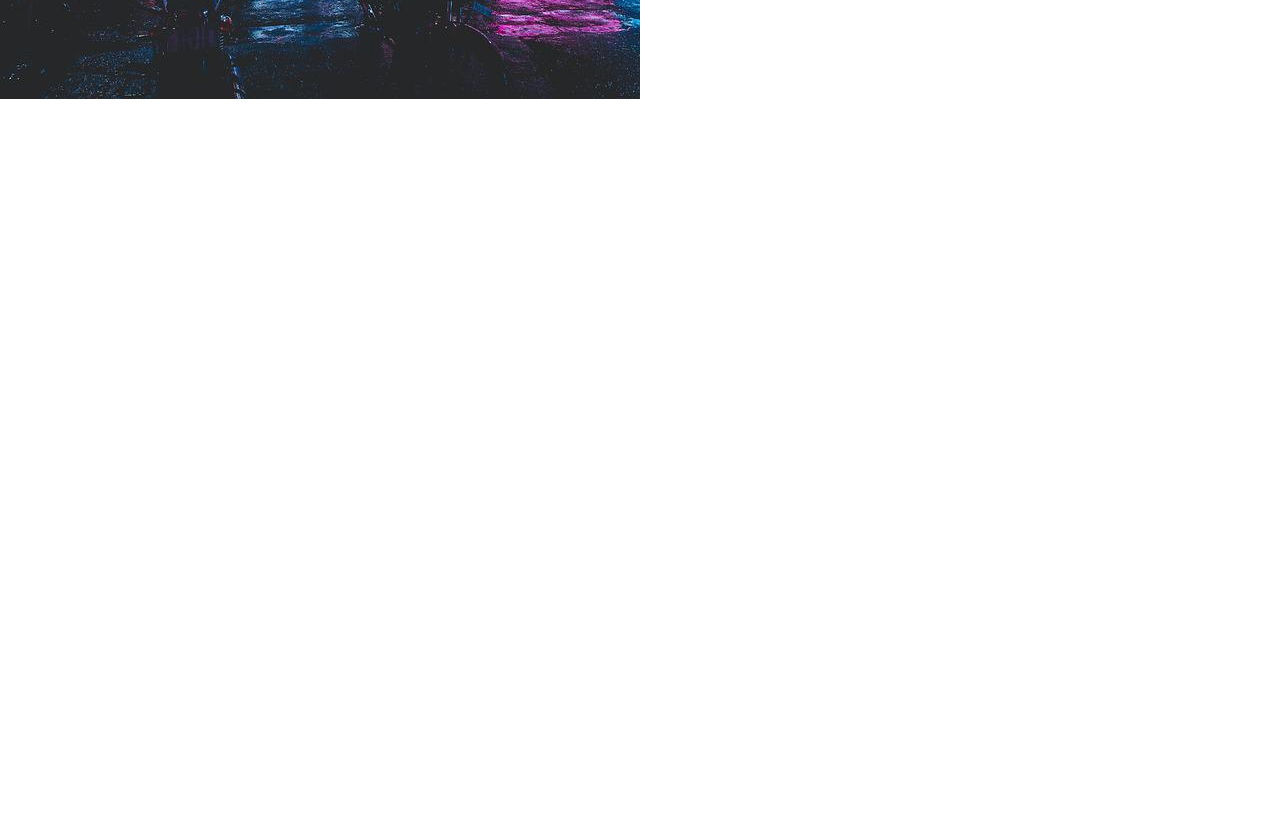
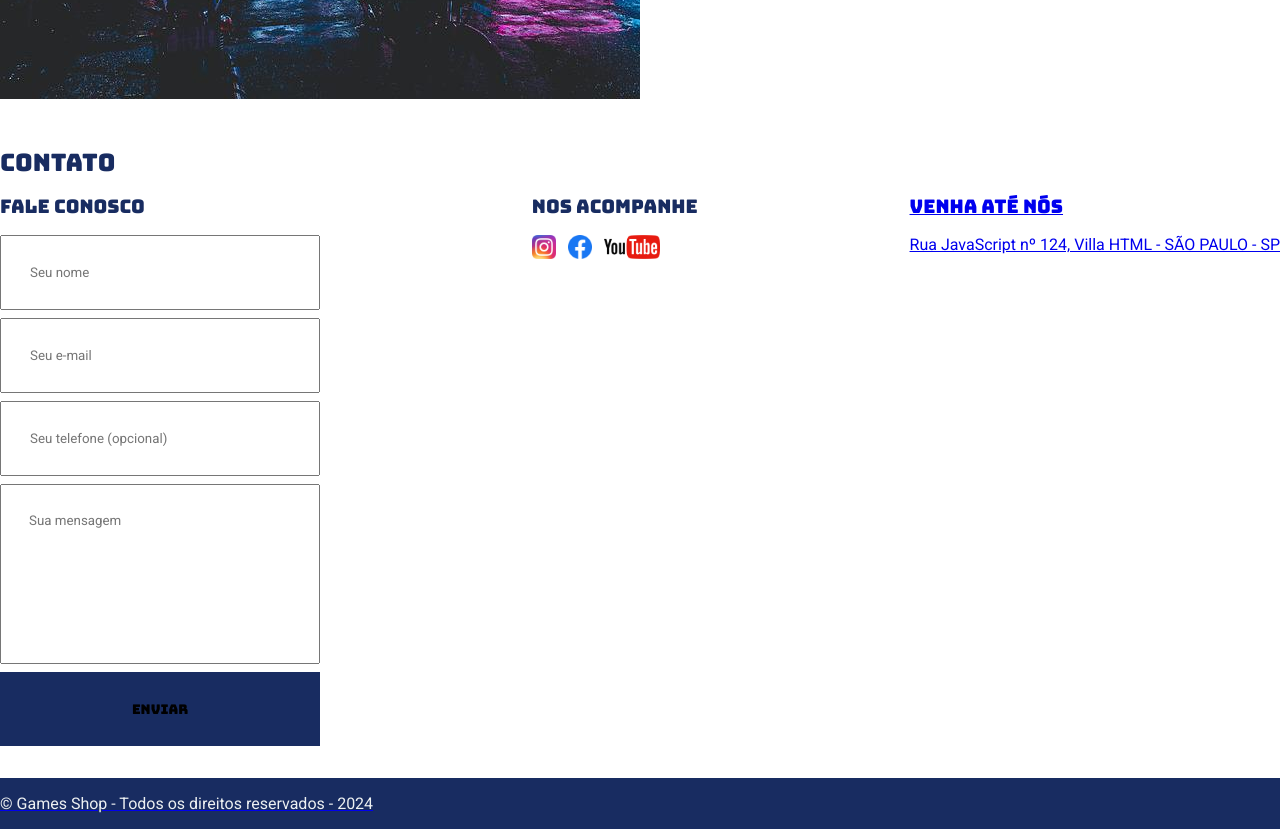
Before and after one commit to v1nidv/Site-Games-Shop, a plain HTML site: page GAMES SHOP/index.html in a window 1280 px wide. Shown: the part 480-1309 px from the top of the page. Before the commit the page ends 800 px from the top, so only its background shows below. Drawn offline with Linux system fonts and the light colour scheme.

Commit message:
quase pronto

```diff
--- a/GAMES SHOP/index.html
+++ b/GAMES SHOP/index.html
@@ -3,6 +3,7 @@
 <head>
     <meta charset="UTF-8">
     <meta name="viewport" content="width=device-width, initial-scale=1.0">
+    <meta http-equiv="X-UA-COMPATIBLE" content="IE-edge">
     <title>Games Shop - A sua loja de ghames</title>
     <link rel="stylesheet" href="./main.css">
 
@@ -17,16 +18,16 @@
             <nav>
                 <ul>
                     <li>
-                    <a href="#">Sobre a loja</a>
+                        <a href="#aboat">Sobre a loja</a>
                     </li>
                     <li>
-                    <a href="#">Contato</a>
+                        <a href="#contact">Contato</a>
                     </li>
                 </ul>
             </nav>
         </div>
     </header>
-    <section>
+    <section id="aboat">
         <div class="container">
             <img class="store-front" src="./imagens/loja.jpg" alt="Fachada da loja Games Shop" />
             <div>
@@ -44,5 +45,53 @@
                 </ul>
         </div>
     </section>
+    <section id="contact">
+        <div class="container">
+            <h2>Contato</h2>
+            <div class="contact-methods">
+                <div>
+                    <h3>Fale conosco</h3>
+                    <form action="">
+                        <input type="text" placeholder="Seu nome" required />
+                        <input type="email" placeholder="Seu e-mail" required />
+                        <input type="tel" placeholder="Seu telefone (opcional)" />
+                        <textarea placeholder="Sua mensagem"required></textarea>
+                        <button type="submit">Enviar</button>
+                    </form>
+                </div>
+                <div>
+                    <h3>Nos acompanhe</h3>
+                    <ul class="social-links">
+                        <li>
+                            <a href="#" title="Siga-nos no intagram">
+                                <img src="./imagens/instagram.png" alt="Logo do instagram">
+                            </a>
+                        </li>
+                        <li>
+                            <a href="#" title="Siga-nos no Facebook">
+                                <img src="./imagens/facebook.png" alt="Logo do Facebook">
+                        </li>
+                        <li>
+                            <a href="#" title="Visite nosso canal no youtube">
+                                <img src="./imagens/youtube.png" alt="Logo do Youtube">
+                        </li>
+                    </ul>
+                </div>
+                <div>
+                    <h3>Venha até nós</h3>
+                    <p>
+                        Rua JavaScript nº 124, Villa HTML - SÃO PAULO - SP
+                    </p>
+                </div>
+            </div>
+        </div>
+    </section>
+    <footer>
+        <div class="container">
+            <p>
+                &copy; Games Shop - Todos os direitos reservados - 2024
+            </p>
+        </div>
+    </footer>
 </body>
 </html>
--- a/GAMES SHOP/main.css
+++ b/GAMES SHOP/main.css
@@ -5,11 +5,14 @@
 }
 
 header,
-section h2 {
-    font-family: "Bungee", sans-serif;
+section h2,
+section h3,
+form button {
+    font-family: "Bungee", cursive;
+    font-weight: normal ;
 }
 
-body {
+body,input, textarea {
     font-family: "Roboto", sans-serif;
 }
 
@@ -17,11 +20,6 @@ header {
     padding: 16px 0;
     background-color: #182c61;
     color: #ecf0f1 ;
-}
-
-header h1,
-section h2 {
-    font-weight:normal ;
 }
 
 header nav li{
@@ -80,3 +78,64 @@ section p {
 .store-front {
     margin-right:32px ;
 }
+
+.social-links img {
+    height: 24px;
+}
+
+.social-links li {
+    display: inline;
+    margin-right: 8px ;
+}
+
+.social-links li a{
+    text-decoration: none;
+}
+
+#contact .container {
+    display: block;
+}
+
+.contact-methods {
+    display: flex;
+    justify-content:space-between ;
+}
+
+Form input,
+form textarea,
+form button {
+    display: block;
+    width: 320px;
+    margin-bottom: 8px;
+    padding: 28px;
+}
+
+form textarea {
+    resize:none ;
+    height:180px ;
+}
+
+section h3 {
+    margin-bottom:16px ;
+}
+
+form button {
+    background-color: #182c61;
+    color #ecf0f1;
+    border: none;
+    cursor: pointer;
+}
+
+form button:hover {
+    background-color: #25408b;
+}
+
+input:focus, textarea:focus {
+    outline-color: #182c61;
+}
+
+footer {
+    background-color: #182c61;
+    color: #ecf0f1;
+    padding: 16px 0;
+}
```
Lines whose indentation alone changed are shown as unchanged.
